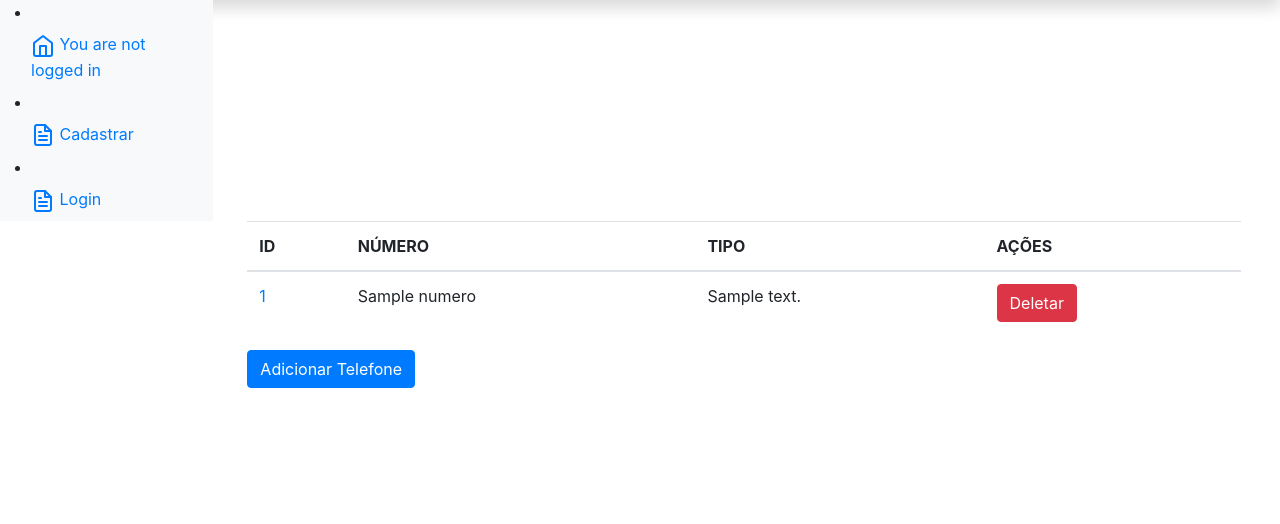
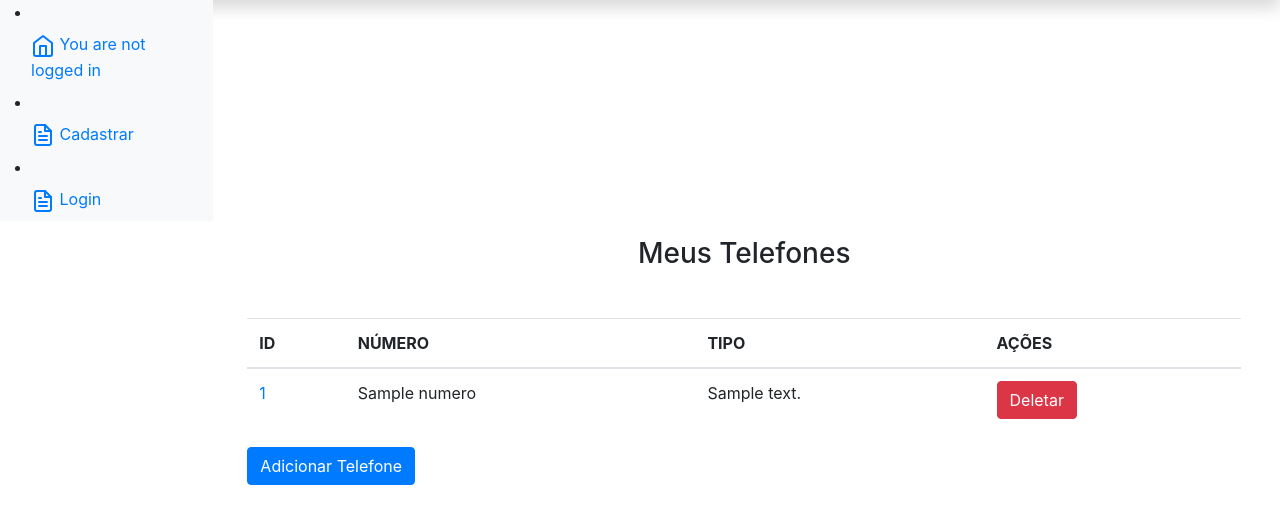
Before and after one commit to ADSVilhena/criacao-do-esqueleto-do-projeto-gestaomunicipal, a Django app: template gmSite/cadastros/templates/cadastros/telefones_list.html in a window 1280 px wide. Shown: the part 40-564 px from the top of the page. Run offline with Django 3.2, Linux system fonts and the light colour scheme; the template is opened without the code that fills it: most values are stand-ins (such as "Sample title", 1, 10 or a date in 2020); data that the repository does not hold is empty; some libraries are stand-ins or nearby versions.

Commit message:
estilizacao

```diff
--- a/gmSite/cadastros/templates/cadastros/cadastro.html
+++ b/gmSite/cadastros/templates/cadastros/cadastro.html
@@ -2,7 +2,7 @@
 {% block centro %}
 <div class="container">
     <div>
-        <h3 class="text-center">Atualizar Cadastro</h3>
+        <h3 class="text-center mt-3 mb-3">Atualizar Cadastro</h3>
     </div>
     <form method="POST">
         <div class="col">
--- a/gmSite/cadastros/templates/cadastros/telefones_list.html
+++ b/gmSite/cadastros/templates/cadastros/telefones_list.html
@@ -1,7 +1,10 @@
 {% extends 'admin/base_main.html' %}
 {% block centro %}
 {% if telefones_list %}
-<table class="table">
+<div class="mt-3">
+<h3 class="text-center ">Meus Telefones</h3>
+</div>
+<table class="table mt-5">
     <thead>
         <tr>
             <th scope="col">ID</th>
--- a/gmSite/templates/admin/base_main.html
+++ b/gmSite/templates/admin/base_main.html
@@ -191,6 +191,10 @@
     <script src="https://stackpath.bootstrapcdn.com/bootstrap/4.3.1/js/bootstrap.min.js"
         integrity="sha384-JjSmVgyd0p3pXB1rRibZUAYoIIy6OrQ6VrjIEaFf/nJGzIxFDsf4x0xIM+B07jRM"
         crossorigin="anonymous"></script>
+
+
+
 </body>
 
+
 </html>
```
